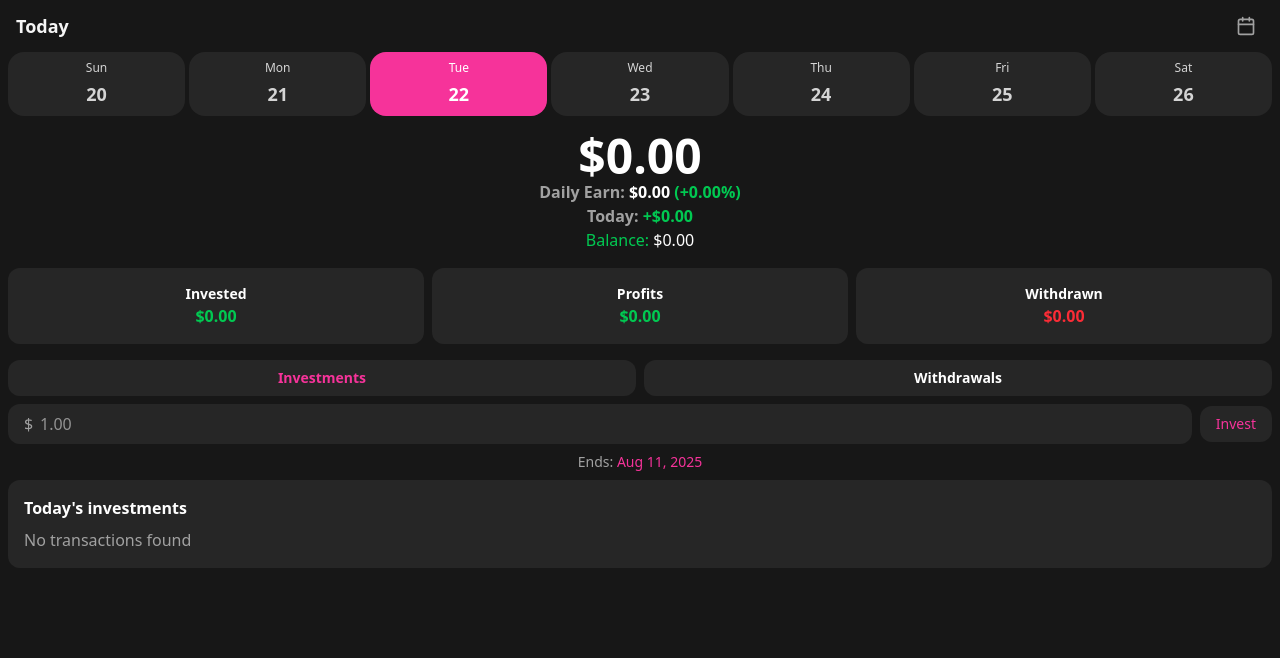
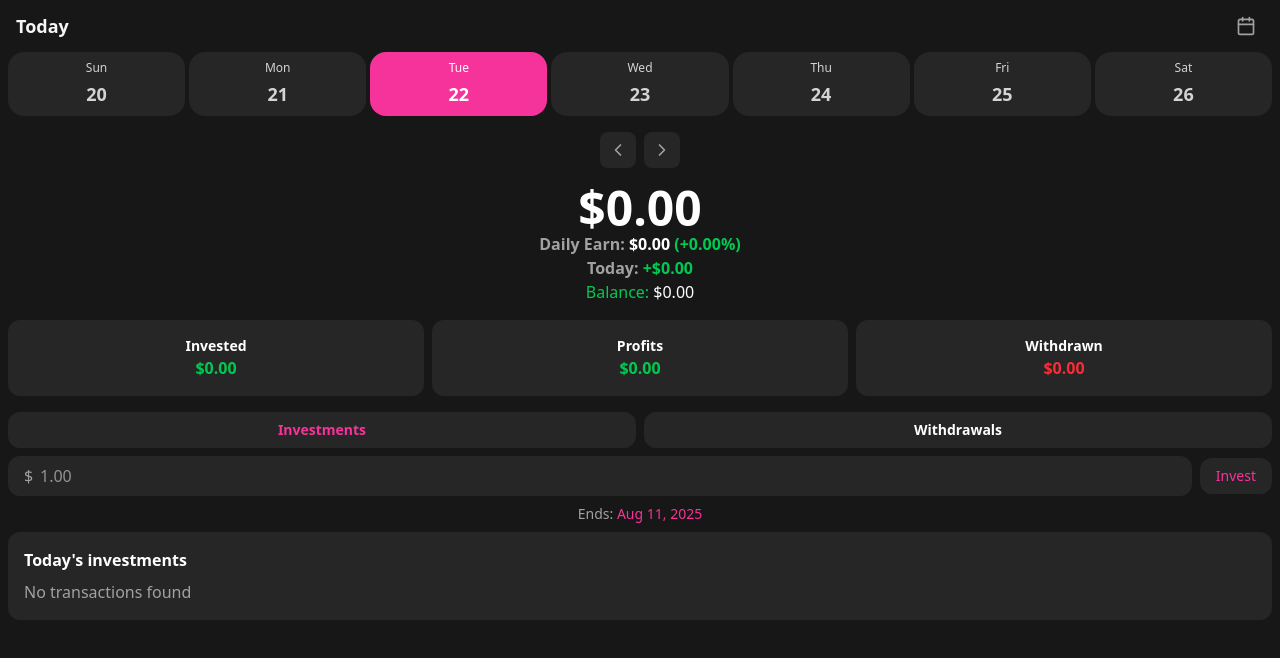
Before and after one commit to pwabucket/pwa-ai-earn, a React (Vite) app: page / in a window 1280 px wide. Shown: the top 658 px of the page. Built offline with nearby package versions, Linux system fonts and the light colour scheme.

Commit message:
Updated imports and added date navigation buttons

```diff
--- a/src/App.jsx
+++ b/src/App.jsx
@@ -1,10 +1,44 @@
+import { LuChevronLeft, LuChevronRight } from "react-icons/lu";
 import { useState } from "react";
 
-import CalenderModal from "./components/CalendarModal";
+import CalendarModal from "./components/CalendarModal";
 import DayView from "./components/DayView";
 import Header from "./components/Header";
-import WeeklyCalendar from "./components/WeeklyCalender";
+import WeeklyCalendar from "./components/WeeklyCalendar";
+import { cn } from "./lib/utils";
 import { toLocalDateString } from "./utils/dateUtils";
+
+const NavigationButton = ({ onClick, children, className = "" }) => (
+  <button
+    onClick={onClick}
+    className={cn(
+      "p-2 rounded-lg transition-colors bg-neutral-800 hover:bg-neutral-700",
+      "cursor-pointer text-neutral-400 hover:text-neutral-200",
+      className
+    )}
+  >
+    {children}
+  </button>
+);
+
+const DayNavigator = ({ selectedDate, onDateChange }) => {
+  const navigateDay = (direction) => {
+    const currentDate = new Date(selectedDate);
+    currentDate.setDate(currentDate.getDate() + direction);
+    onDateChange(toLocalDateString(currentDate));
+  };
+
+  return (
+    <div className="flex items-center justify-center gap-2">
+      <NavigationButton onClick={() => navigateDay(-1)}>
+        <LuChevronLeft className="size-5" />
+      </NavigationButton>
+      <NavigationButton onClick={() => navigateDay(1)}>
+        <LuChevronRight className="size-5" />
+      </NavigationButton>
+    </div>
+  );
+};
 
 function App() {
   const [selectedDate, setSelectedDate] = useState(
@@ -12,6 +46,12 @@ function App() {
   );
 
   const [showCalendar, setShowCalendar] = useState(false);
+
+  const handleDateSelect = (date) => {
+    const dateString =
+      typeof date === "string" ? date : toLocalDateString(date);
+    setSelectedDate(dateString);
+  };
 
   return (
     <div className="min-h-dvh bg-neutral-900 text-white">
@@ -21,25 +61,28 @@ function App() {
       />
 
       <div className="flex flex-col gap-4">
-        {/* Weekly Calendar */}
         <WeeklyCalendar
           selectedDate={selectedDate}
-          onSelectDate={(date) => setSelectedDate(toLocalDateString(date))}
+          onSelectDate={handleDateSelect}
         />
 
-        {/* Day View */}
+        <DayNavigator
+          selectedDate={selectedDate}
+          onDateChange={setSelectedDate}
+        />
+
         <DayView
           key={selectedDate}
           selectedDate={selectedDate}
-          onSelectDate={(date) => setSelectedDate(toLocalDateString(date))}
+          onSelectDate={handleDateSelect}
         />
       </div>
 
       {showCalendar && (
-        <CalenderModal
+        <CalendarModal
           selectedDate={selectedDate}
-          onSelectDate={(date) => {
-            setSelectedDate(toLocalDateString(date));
+          onSelectDate={(dateString) => {
+            setSelectedDate(dateString);
             setShowCalendar(false);
           }}
           onClose={() => setShowCalendar(false)}
```
Also changed, not shown: src/components/WeeklyCalendar.jsx (renamed from src/components/WeeklyCalender.jsx).
